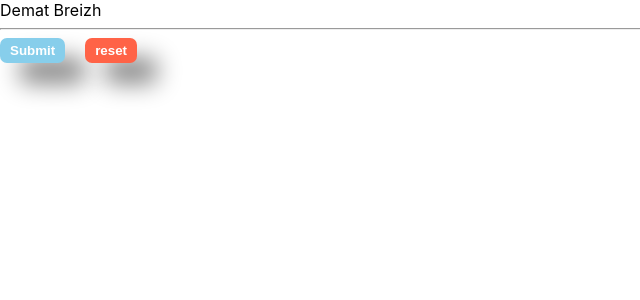
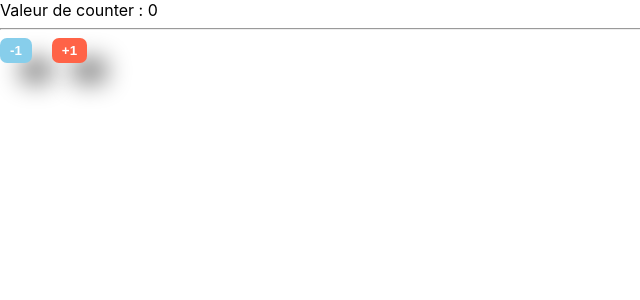
Before and after one commit to champix56/2023-12-04-tjs, a React (Create React App) app: page / in a window 1280 px wide. Shown: the top 300 px of the page, without its empty margins (0-640 px from the left). Built offline with nearby package versions, Linux system fonts and the light colour scheme.

Commit message:
useState

```diff
--- a/src/App/App.jsx
+++ b/src/App/App.jsx
@@ -1,20 +1,36 @@
-import React from "react";
+import React, { useState } from "react";
 import "./App.css";
 import Button from "./components/ui/Button/Button";
 
 const App = (props) => {
+  /*
+  const stateDatas = useState(0);
+  const value=stateDatas[0];
+  const changeStateFunction=stateDatas[1];
+  */
+
+  const [counter, setCounter] = useState(0)
+
   return (
     <div className="App">
-      Demat Breizh
+      Valeur de counter : {counter}
       <hr />
       <Button
-        text="Submit"
+        text="-1"
         bgColor="skyblue"
         onButtonClick={(arg) => {
-          console.log("%c%s", "color:red", "button clicked fnction de app");
+          setCounter(counter-1);
+          console.log(counter);
         }}
       />
-      <Button text="reset" bgColor="tomato" />
+      <Button
+        text="+1"
+        bgColor="tomato"
+        onButtonClick={() => {
+          setCounter(counter-1);
+          console.log(counter);
+        }}
+      />
     </div>
   );
 };
```
